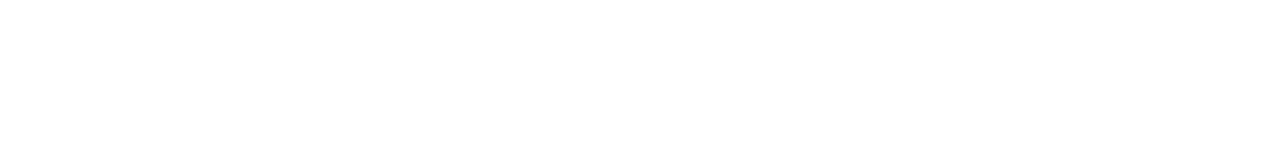
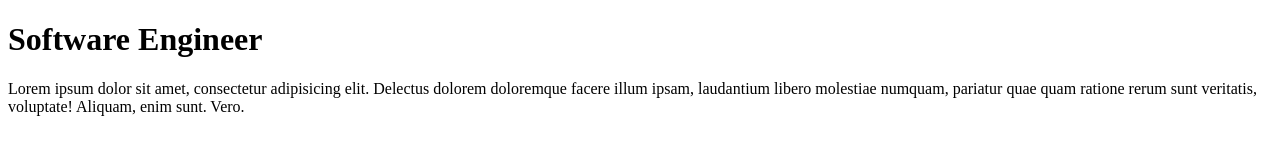
Before and after one commit to warnadeshan50/Html_calculater, a plain HTML site: page index.html in a window 1280 px wide. Drawn offline with Linux system fonts and the light colour scheme.

Commit message:
init project

```diff
--- a/index.html
+++ b/index.html
@@ -2,9 +2,10 @@
 <html lang="en">
 <head>
     <meta charset="UTF-8">
-    <title>Title</title>
+    <title>Warna Deshan Silva</title>
 </head>
 <body>
-
+    <h1>Software Engineer</h1>
+    <p>Lorem ipsum dolor sit amet, consectetur adipisicing elit. Delectus dolorem doloremque facere illum ipsam, laudantium libero molestiae numquam, pariatur quae quam ratione rerum sunt veritatis, voluptate! Aliquam, enim sunt. Vero.</p>
 </body>
 </html>
```
